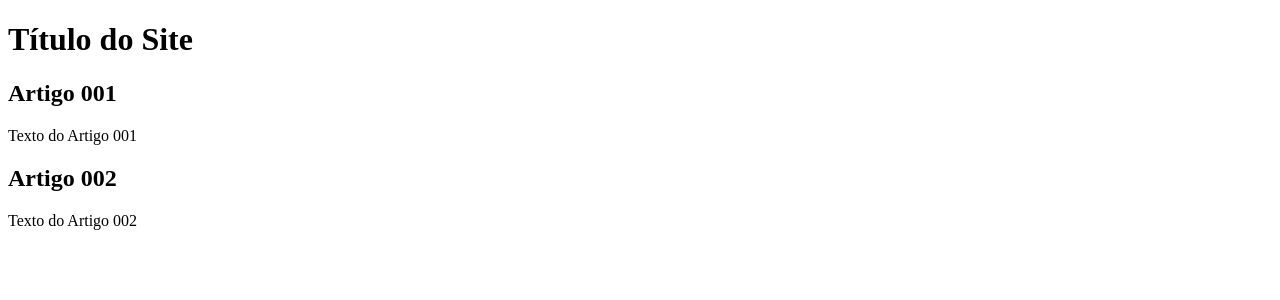
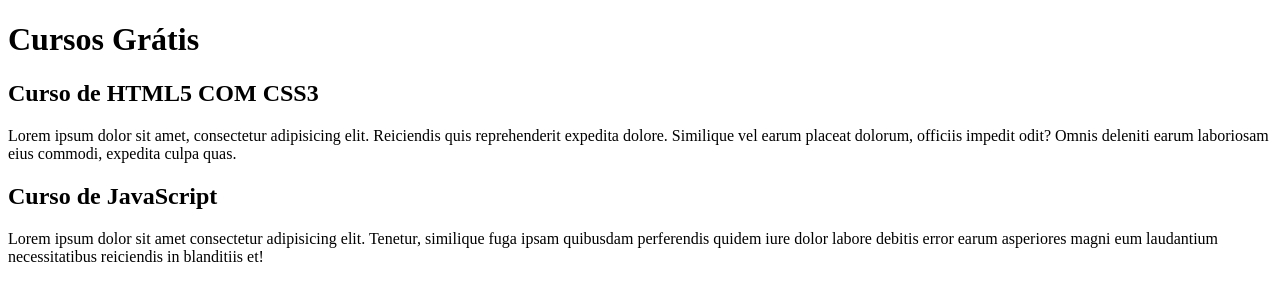
Before and after one commit to Felipe-Augusto-Correia/projeto-site, a plain HTML site: page index.html in a window 1280 px wide. Drawn offline with Linux system fonts and the light colour scheme.

Commit message:
comecei a escrever o conteúdo

```diff
--- a/index.html
+++ b/index.html
@@ -9,15 +9,15 @@
 <body>
     <main>
         <header>
-            <h1>Título do Site</h1>
+            <h1>Cursos Grátis</h1>
         </header>
         <article>
-            <h2>Artigo 001</h2>
-            <p>Texto do Artigo 001</p>
+            <h2>Curso de HTML5 COM CSS3</h2>
+            <p>Lorem ipsum dolor sit amet, consectetur adipisicing elit. Reiciendis quis reprehenderit expedita dolore. Similique vel earum placeat dolorum, officiis impedit odit? Omnis deleniti earum laboriosam eius commodi, expedita culpa quas.</p>
         </article>
         <article>
-            <h2>Artigo 002</h2>
-            <p>Texto do Artigo 002</p>
+            <h2>Curso de JavaScript</h2>
+            <p>Lorem ipsum dolor sit amet consectetur adipisicing elit. Tenetur, similique fuga ipsam quibusdam perferendis quidem iure dolor labore debitis error earum asperiores magni eum laudantium necessitatibus reiciendis in blanditiis et!</p>
         </article>
     </main>
 </body>
```
